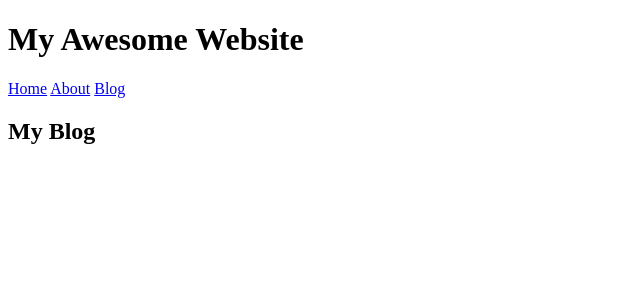
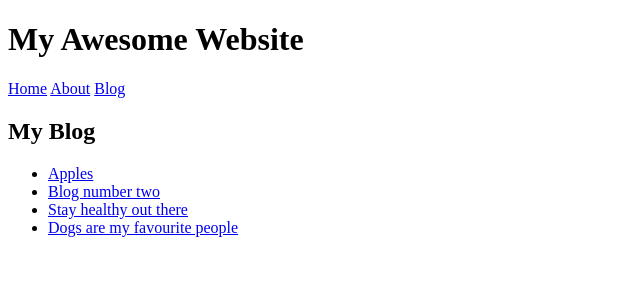
Before and after one commit to bit-web-1/demo-svelte-25-1, a SvelteKit app: page /blog in a window 1280 px wide. Shown: the top 300 px of the page, without its empty margins (0-640 px from the left). Built offline with nearby package versions, Linux system fonts and the light colour scheme.

Commit message:
Set up some blog posts (empty for now)

```diff
--- a/src/routes/blog/+page.svelte
+++ b/src/routes/blog/+page.svelte
@@ -10,3 +10,9 @@
 <h2>My Blog</h2>
 
 <!-- Links will go here -->
+ <ul>
+    <li><a href="/blog/apples">Apples</a></li>
+    <li><a href="/blog/two">Blog number two</a></li>
+    <li><a href="/blog/gesundheit">Stay healthy out there</a></li>
+    <li><a href="/blog/dogs">Dogs are my favourite people</a></li>
+ </ul>
--- /dev/null
+++ b/src/routes/blog/[bananas]/+page.svelte
@@ -0,0 +1,5 @@
+<script>
+    import SiteHeader from "$lib/SiteHeader.svelte";
+</script>
+
+<SiteHeader />
```
